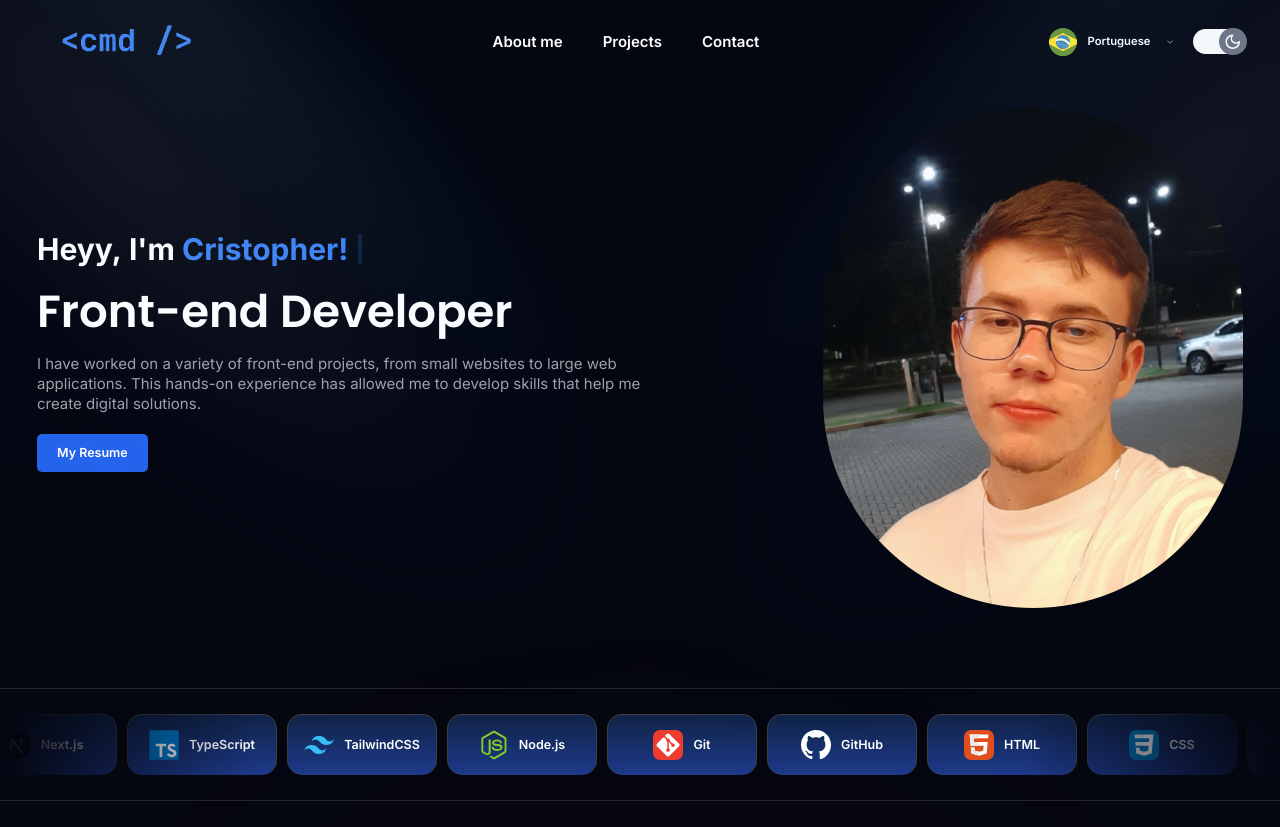
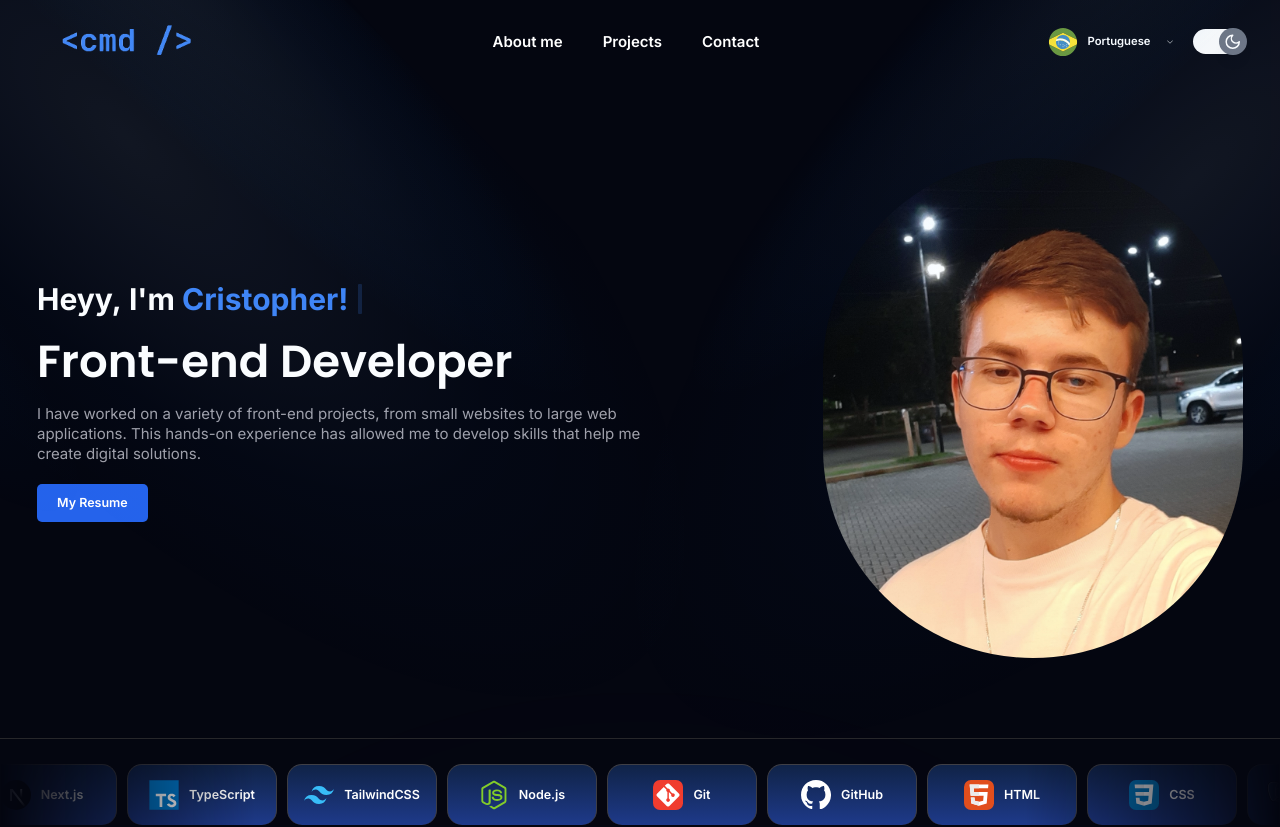
Before and after one commit to CristopherMartarello/portfolio, a Next.js app: page /en in a window 1280 px wide. Shown: the top 827 px of the page. Built offline with nearby package versions, Linux system fonts and the light colour scheme.

Commit message:
feat: add margin to HeroSection when large screens

```diff
--- a/app/components/HeroSection.tsx
+++ b/app/components/HeroSection.tsx
@@ -20,12 +20,14 @@ export function HeroSection() {
       id="home"
       className="min-h-screen w-full flex flex-col dark:bg-brand-dark-blue/[0.90] bg-brand-blue-50 antialiased relative overflow-hidden"
     >
-      {isDark && <div className="hidden sm:block absolute inset-0  pointer-events-none">
-        <Spotlight />
-      </div>}
+      {isDark && (
+        <div className="hidden sm:block absolute inset-0  pointer-events-none">
+          <Spotlight />
+        </div>
+      )}
       <HeaderSection />
       <Container>
-        <div className="flex flex-col-reverse lg:flex-row justify-between items-center gap-10">
+        <div className="flex flex-col-reverse lg:flex-row justify-between items-center gap-10 lg:mt-20">
           {/* Esquerda */}
           <div className="max-w-[64.5rem] space-y-8">
             <TypewriterEffectSmoothEffect />
@@ -41,8 +43,10 @@ export function HeroSection() {
           </div>
 
           {/* Direita */}
-          <div className="relative mt-10 ml-0 sm:ml-10 md:ml-10 lg:ml-32 xl:ml-40
-                w-96 h-96 sm:w-[24rem] sm:h-[28rem] md:w-[24rem] md:h-[28rem] lg:w-[40rem] lg:h-[48rem] xl:w-[42rem] xl:h-[50rem]">
+          <div
+            className="relative mt-10 ml-0 sm:ml-10 md:ml-10 lg:ml-32 xl:ml-40
+                w-96 h-96 sm:w-[24rem] sm:h-[28rem] md:w-[24rem] md:h-[28rem] lg:w-[40rem] lg:h-[48rem] xl:w-[42rem] xl:h-[50rem]"
+          >
             <Image
               src="/cris_frontal.jpg"
               alt="Picture of the author"
```
